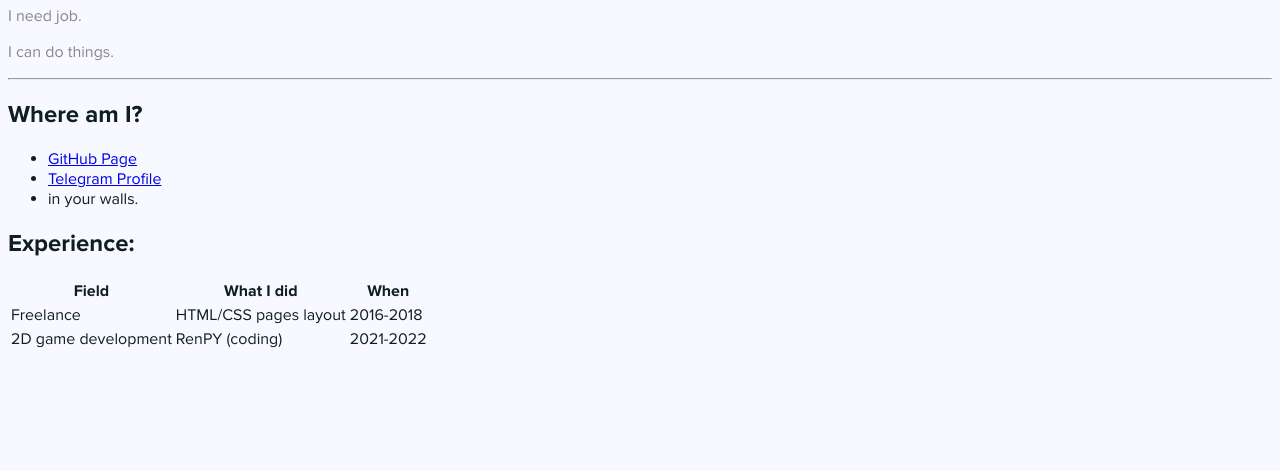
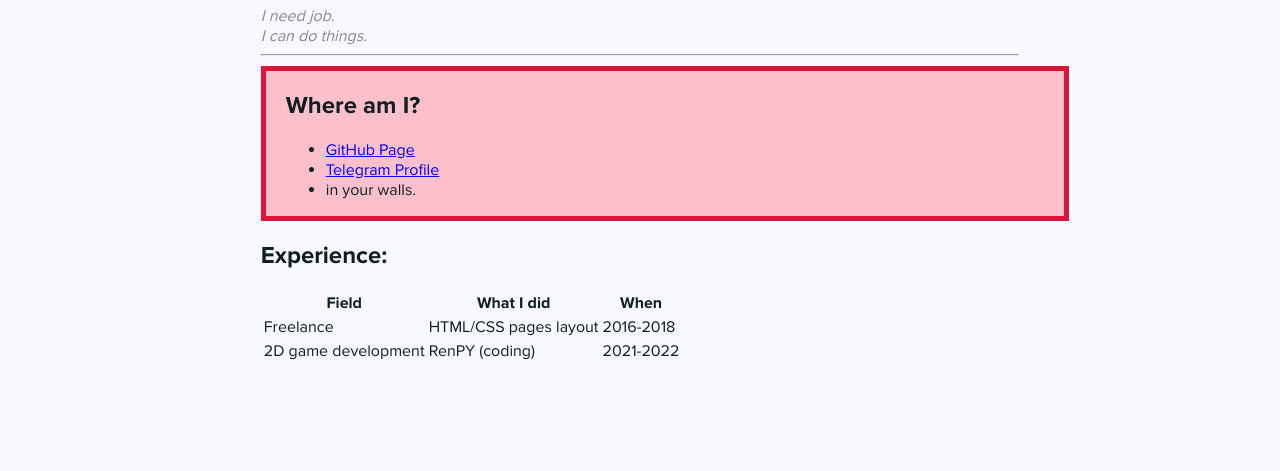
Before and after one commit to tuntem8one/simple-css-html, a website: page index.html in a window 1280 px wide. Shown: the part 329-800 px from the top of the page. Drawn offline with Linux system fonts and the light colour scheme.

Commit message:
more css remembering

```diff
--- a/index.html
+++ b/index.html
@@ -12,20 +12,22 @@
     <a href="contact.html">CONTACT ME</a>
 </nav>
 <br>
+<div class="container">
     <div class="info">
         <img src="image/phrog.jpg" alt="an image of a frog" class="frogger">
         <h1>I am Here.</h1>
         <p>I need job.</p>
         <p>I can do things.</p>
     </div>
-
     <hr>
+    <div class="social">
         <h2>Where am I?</h2>
         <ul>
             <li><a href="https://github.com/tuntem8one" target="_blank">GitHub Page</a></li>
             <li><a href="https://t.me/tuntem8one" target="_blank">Telegram Profile</a></li>
             <li>in your walls.</li>
         </ul>
+    </div>
     <h2> Experience:</h2>
     <table>
         <tr>
@@ -44,5 +46,8 @@
             <td>2021-2022</td>
         </tr>
     </table>
+</div>
+<!--this div is 4 class container-->
+
 </body>
 </html>
--- a/styles.css
+++ b/styles.css
@@ -34,5 +34,23 @@ nav {
 .info p {
     /* all <p>'s in div class info */
     color:#89868f;
+    margin: 0;
+    font-style: oblique;
+    font-weight: normal;
+    text-decoration: none;
+    /* text-transform: capitalize; */
+}
+.social {
+    background: pink;
+    width: 100%;
+    padding: 0px 20px;
+    border: 5px solid crimson;
+    margin: 10px 0px;
 
 }
+
+.container {
+    width: 60%;
+    margin: auto;
+
+}
```
Also changed, not shown: 1 other file. Lines whose indentation alone changed are shown as unchanged.
